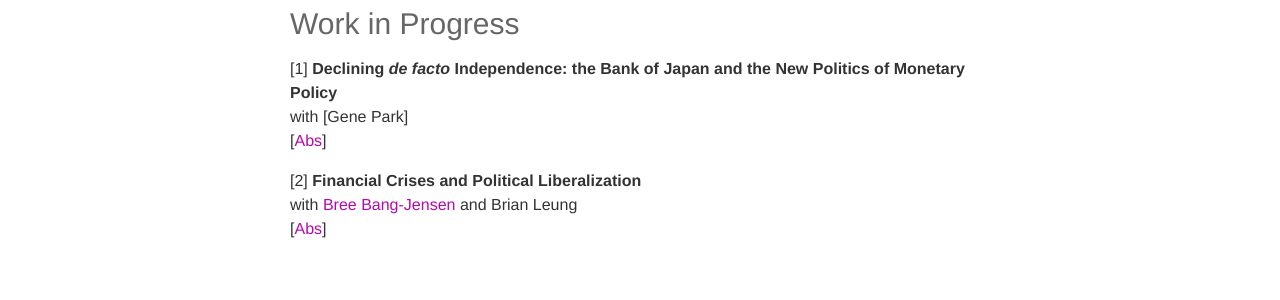
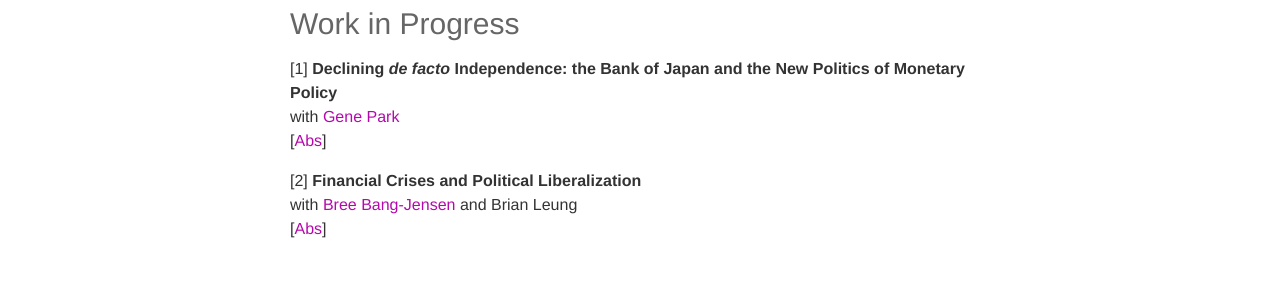
Before and after one commit to kenyaamano/kenyaamano.github.io, a Jekyll site: the page built from _pages/research.md, in a window 1280 px wide and 900 px high, scrolled down 1379 px. Shown: the part 543-843 px from the top of the window. Built offline with Jekyll 4.4.1, drawn with Linux system fonts in a browser that asks for light colours; nearby versions of some CDN libraries; part of the change alters nothing that is shown.

Commit message:
Upload New files

```diff
--- a/_includes/_links_library.md
+++ b/_includes/_links_library.md
@@ -5,3 +5,4 @@
 [John Wilkerson]: https://www.polisci.washington.edu/people/john-d-wilkerson
 [Saori N. Katada]: https://sites.google.com/usc.edu/saori-n-katada
 [Masaaki Higashijima]: https://masaakihigashijima.com/
+[Gene Park]: https://bellarmine.lmu.edu/politicalscience/faculty/?expert=gene.park
```
Also changed, not shown: 5 other files.
